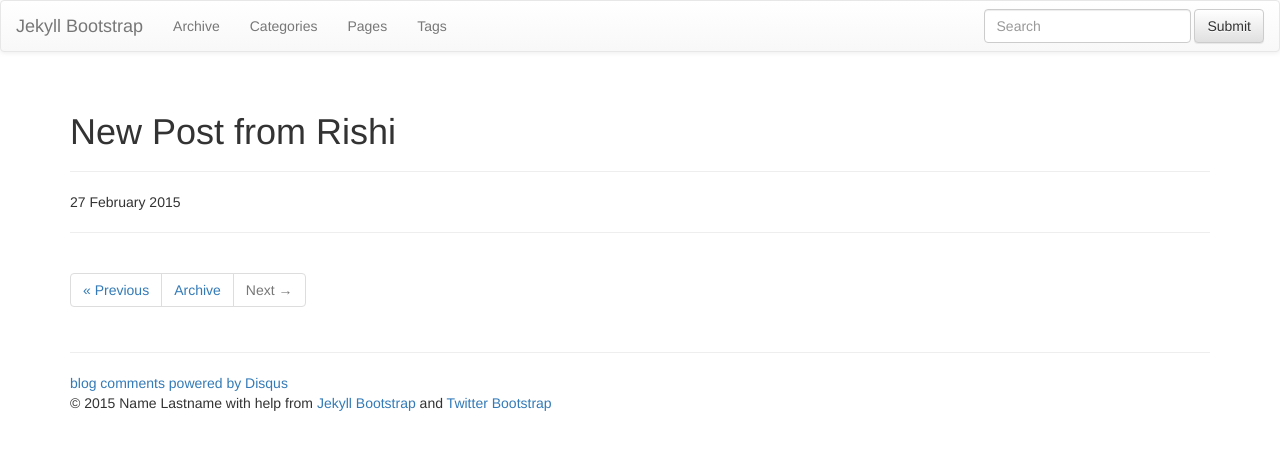
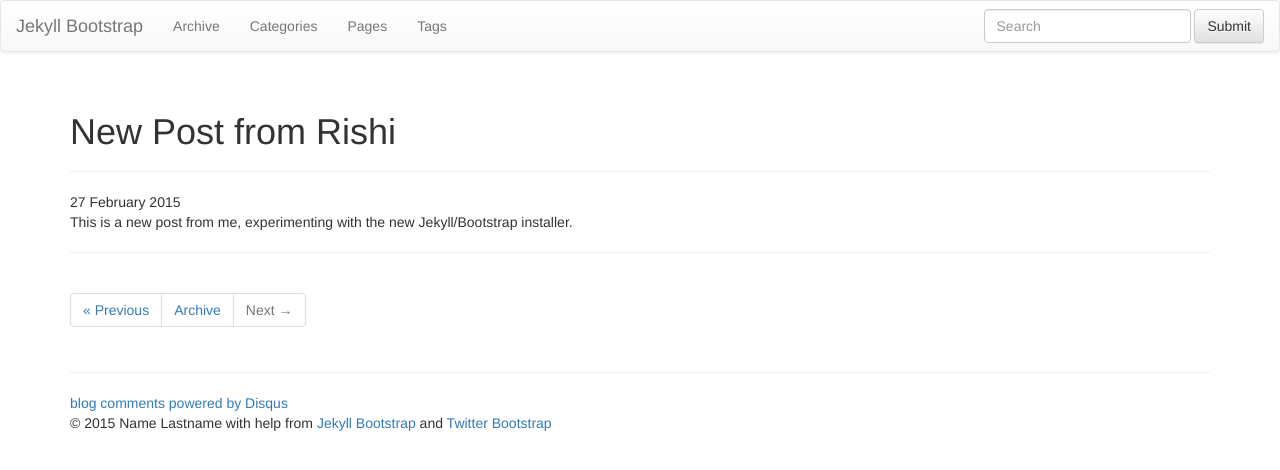
Before and after one commit to rluchun/rluchun.github.io, a Jekyll site: the page built from _posts/2015-02-27-new-post-from-rishi.md, in a window 1280 px wide. Shown: the top 470 px of the page. Built offline with Jekyll 4.4.1, drawn with Linux system fonts in a browser that asks for light colours; nearby versions of some CDN libraries; library files that are not in the unit come from our copies; comment, search, counter and statistics services are not loaded.

Commit message:
added content

```diff
--- a/_posts/2015-02-27-new-post-from-rishi.md
+++ b/_posts/2015-02-27-new-post-from-rishi.md
@@ -6,3 +6,5 @@ category:
 tags: []
 ---
 {% include JB/setup %}
+
+This is a new post from me, experimenting with the new Jekyll/Bootstrap installer.
```
